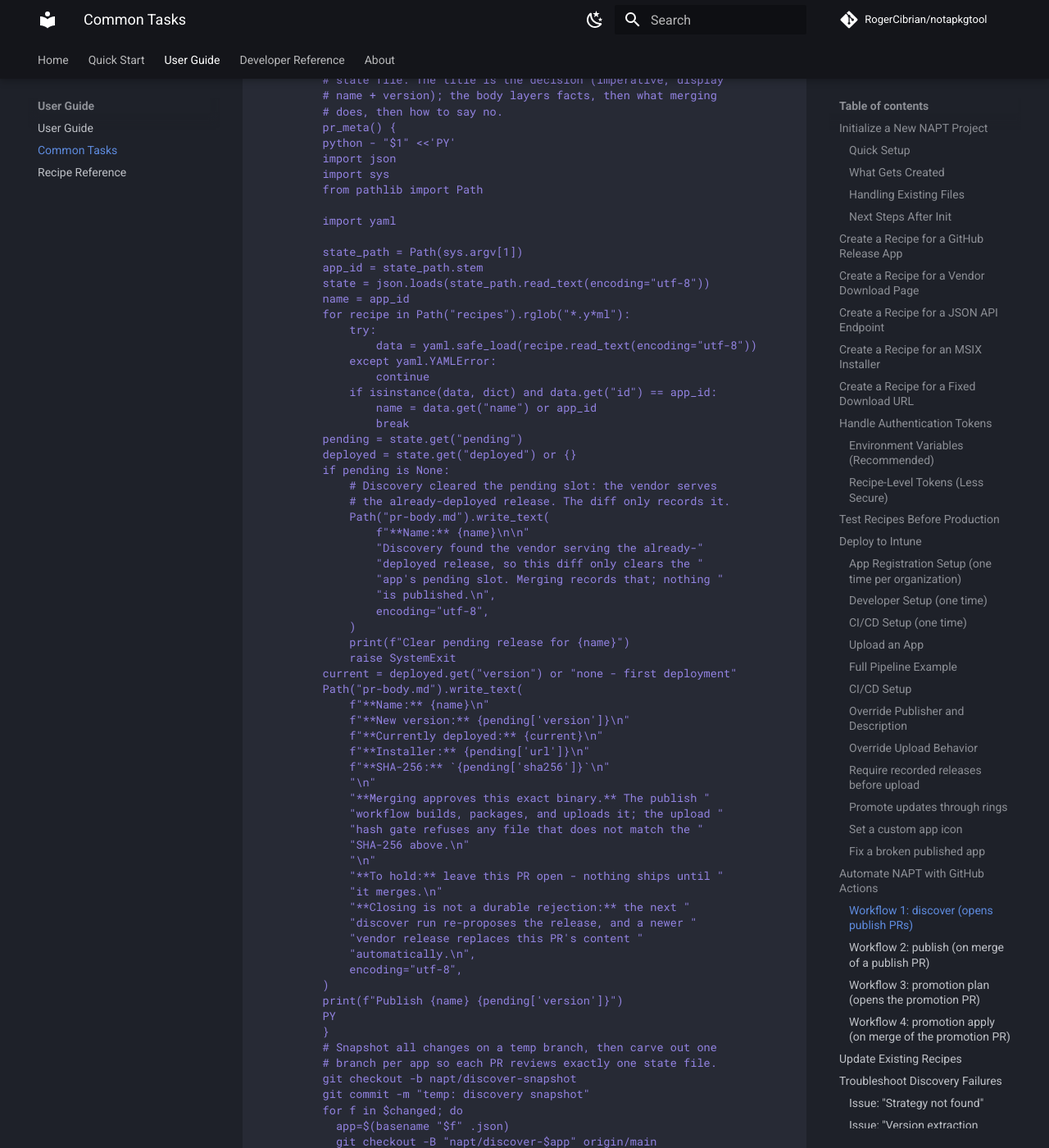
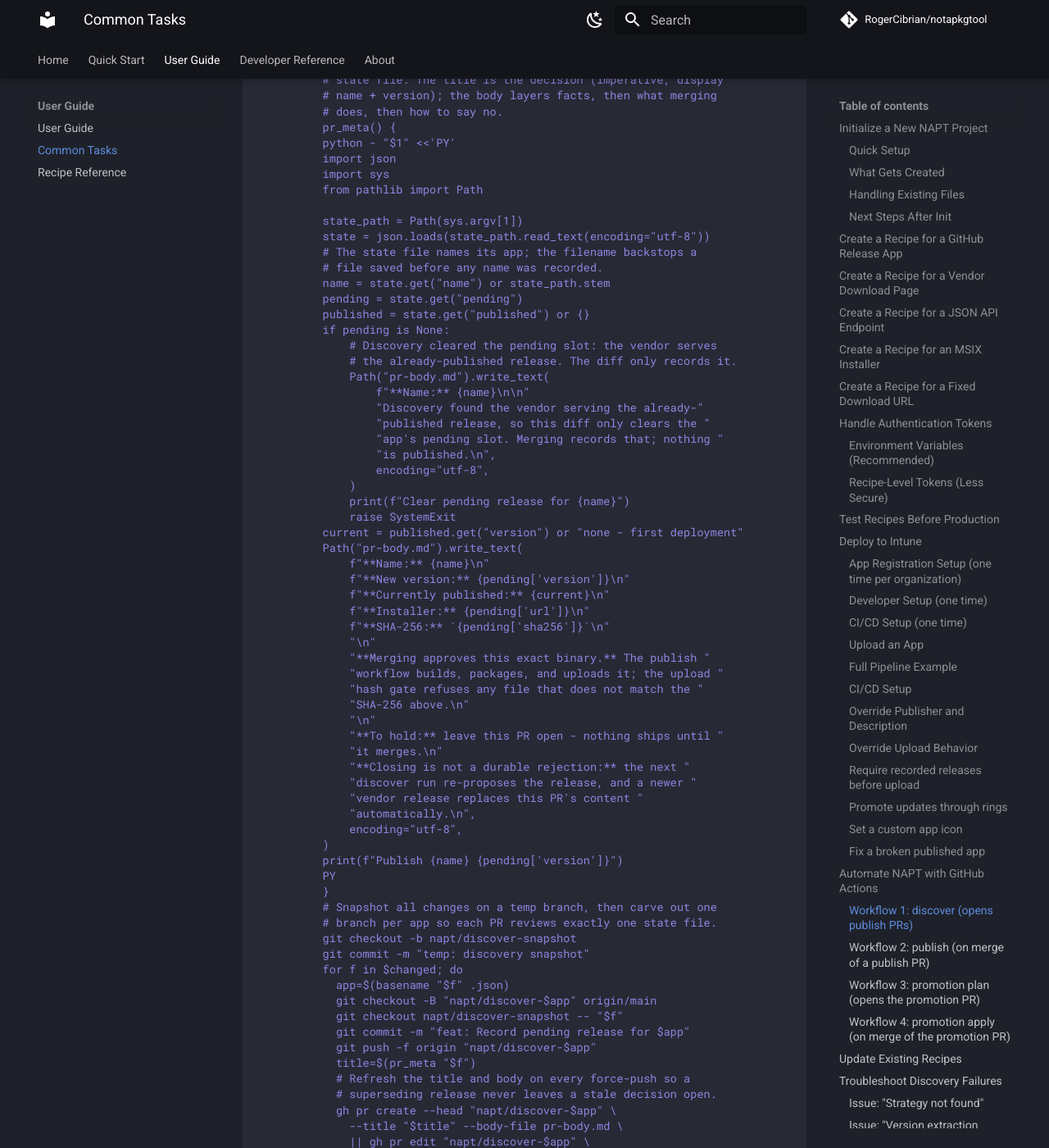
Before and after one commit to RogerCibrian/notapkgtool, an MkDocs documentation site: the page built from docs/common-tasks.md, in a window 1280 px wide and 1400 px high, scrolled down 18446 px. Shown: the whole window at 82% size. Built offline with MkDocs 1.6.1 and Material for MkDocs 9.7.7, drawn with Linux system fonts in a browser that asks for light colours; comment, search, counter and statistics services are not loaded; some of the changed text lies outside the part shown.

Commit message:
docs: Read PR titles from state file identity

```diff
--- a/docs/common-tasks.md
+++ b/docs/common-tasks.md
@@ -839,7 +839,7 @@ Adapt names, schedules, and branch rules to your org.
   release in `state/deployment/<id>.json`; CI opens a per-app PR with
   that diff. The title carries the decision
   (`Publish Google Chrome 140.0.7339.128`) and the body is a generated
-  fact sheet: version, currently deployed version, installer URL,
+  fact sheet: version, currently published version, installer URL,
   SHA-256, what merging does, and how to hold or reject.
   Merging approves the release — a workflow builds, packages,
   and uploads it, with the hash gate guaranteeing the approved binary is
@@ -940,40 +940,31 @@ jobs:
           import sys
           from pathlib import Path
 
-          import yaml
-
           state_path = Path(sys.argv[1])
-          app_id = state_path.stem
           state = json.loads(state_path.read_text(encoding="utf-8"))
-          name = app_id
-          for recipe in Path("recipes").rglob("*.y*ml"):
-              try:
-                  data = yaml.safe_load(recipe.read_text(encoding="utf-8"))
-              except yaml.YAMLError:
-                  continue
-              if isinstance(data, dict) and data.get("id") == app_id:
-                  name = data.get("name") or app_id
-                  break
+          # The state file names its app; the filename backstops a
+          # file saved before any name was recorded.
+          name = state.get("name") or state_path.stem
           pending = state.get("pending")
-          deployed = state.get("deployed") or {}
+          published = state.get("published") or {}
           if pending is None:
               # Discovery cleared the pending slot: the vendor serves
-              # the already-deployed release. The diff only records it.
+              # the already-published release. The diff only records it.
               Path("pr-body.md").write_text(
                   f"**Name:** {name}\n\n"
                   "Discovery found the vendor serving the already-"
-                  "deployed release, so this diff only clears the "
+                  "published release, so this diff only clears the "
                   "app's pending slot. Merging records that; nothing "
                   "is published.\n",
                   encoding="utf-8",
               )
               print(f"Clear pending release for {name}")
               raise SystemExit
-          current = deployed.get("version") or "none - first deployment"
+          current = published.get("version") or "none - first deployment"
           Path("pr-body.md").write_text(
               f"**Name:** {name}\n"
               f"**New version:** {pending['version']}\n"
-              f"**Currently deployed:** {current}\n"
+              f"**Currently published:** {current}\n"
               f"**Installer:** {pending['url']}\n"
               f"**SHA-256:** `{pending['sha256']}`\n"
               "\n"
```
Also changed, not shown: docs/changelog.md (+1 -1 lines).
